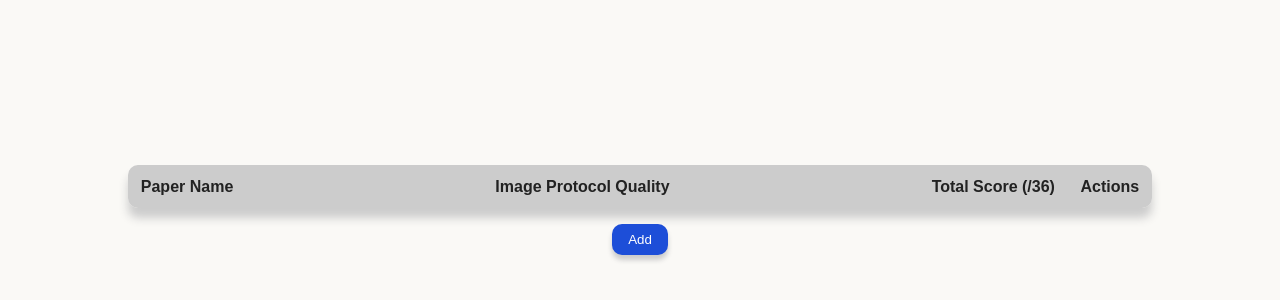
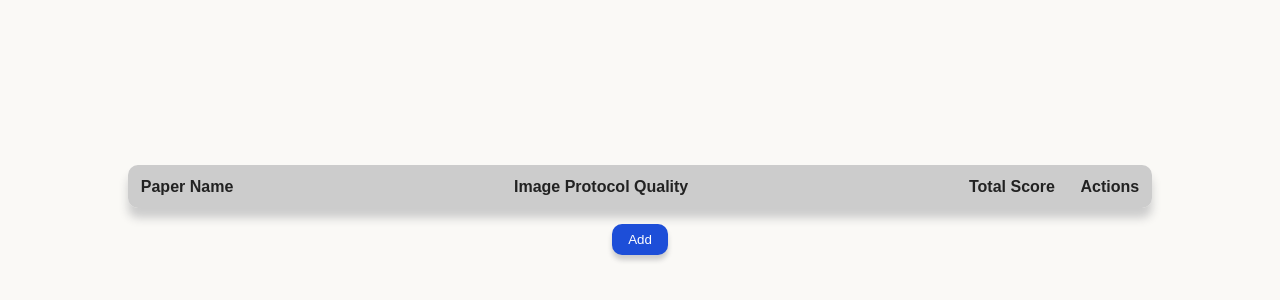
Before and after one commit to UWA-Medical-Physics-Research-Group/RQS-calculator, a React (Create React App) app in the folder rqsplus/: page / in a window 1280 px wide. Shown: the part 190-490 px from the top of the page. Built offline with nearby package versions, Linux system fonts and the light colour scheme.

Commit message:
New lines

```diff
--- a/rqsplus/src/components/Table.jsx
+++ b/rqsplus/src/components/Table.jsx
@@ -12,15 +12,12 @@ export const Table = ({ rows, deleteRow, editRow }) => {
           <tr>
             <th>Paper Name</th>
             <th className="expand"> Image Protocol Quality</th>
-            <th>Total Score (/36)</th> {/* Updated column header */}
+            <th>Total Score</th>
             <th>Actions</th>
           </tr>
         </thead>
         <tbody>
           {rows.map((row, idx) => {
-            // const statusText =
-            //   row.status.charAt(0).toUpperCase() + row.status.slice(1);
-
             // Calculate totalScore as a percentage out of 36
             const totalScorePercentage = ((row.totalScore / 36) * 100).toFixed(
               2
@@ -30,12 +27,14 @@ export const Table = ({ rows, deleteRow, editRow }) => {
               <tr key={idx}>
                 <td>{row.name}</td>
                 <td className="expand">
-                  {row.imageProtocolQuality.join(", ")}
+                  {row.imageProtocolQuality.map((protocol, index) => (
+                    <React.Fragment key={index}>
+                      {protocol}
+                      <br />
+                    </React.Fragment>
+                  ))}
                 </td>
-                <td>
-                  {`${row.totalScore} (${totalScorePercentage}%)`}{" "}
-                  {/* Display totalScore and percentage */}
-                </td>
+                <td>{`${row.totalScore} (${totalScorePercentage}%)`}</td>
                 <td>
                   <span className="actions">
                     <BsFillTrashFill
```
